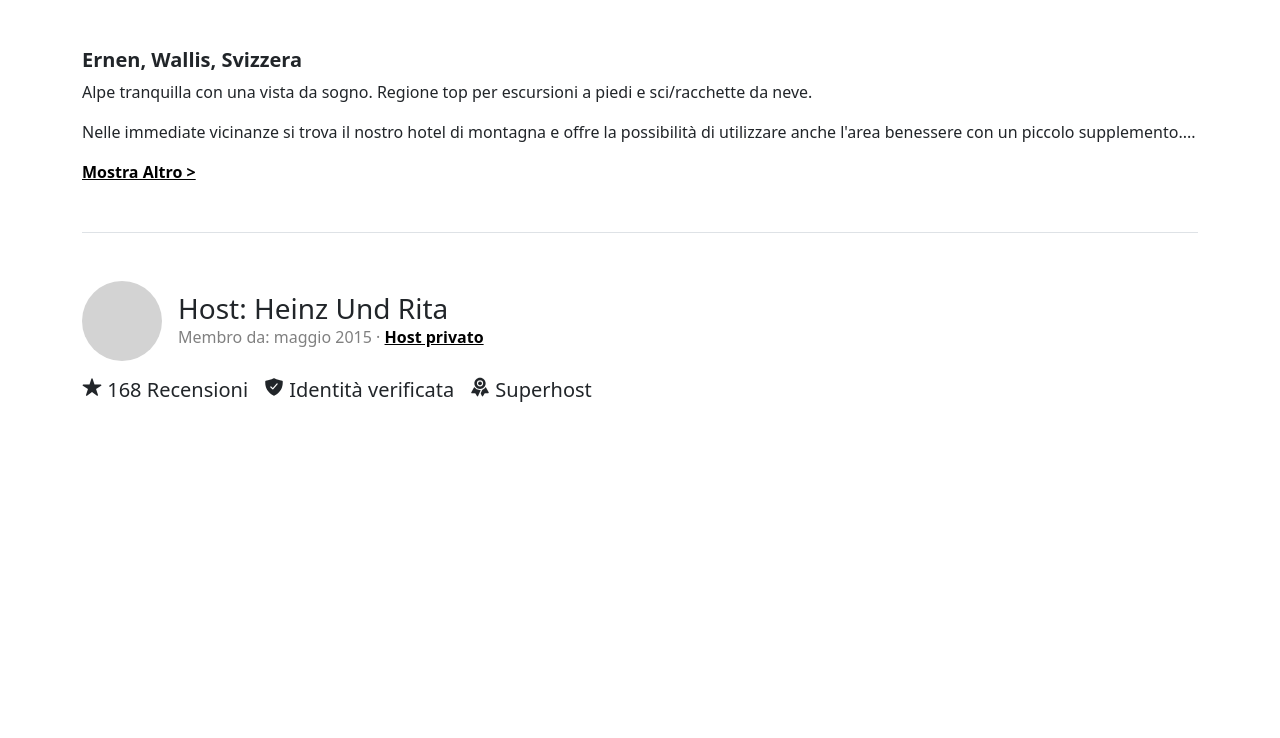
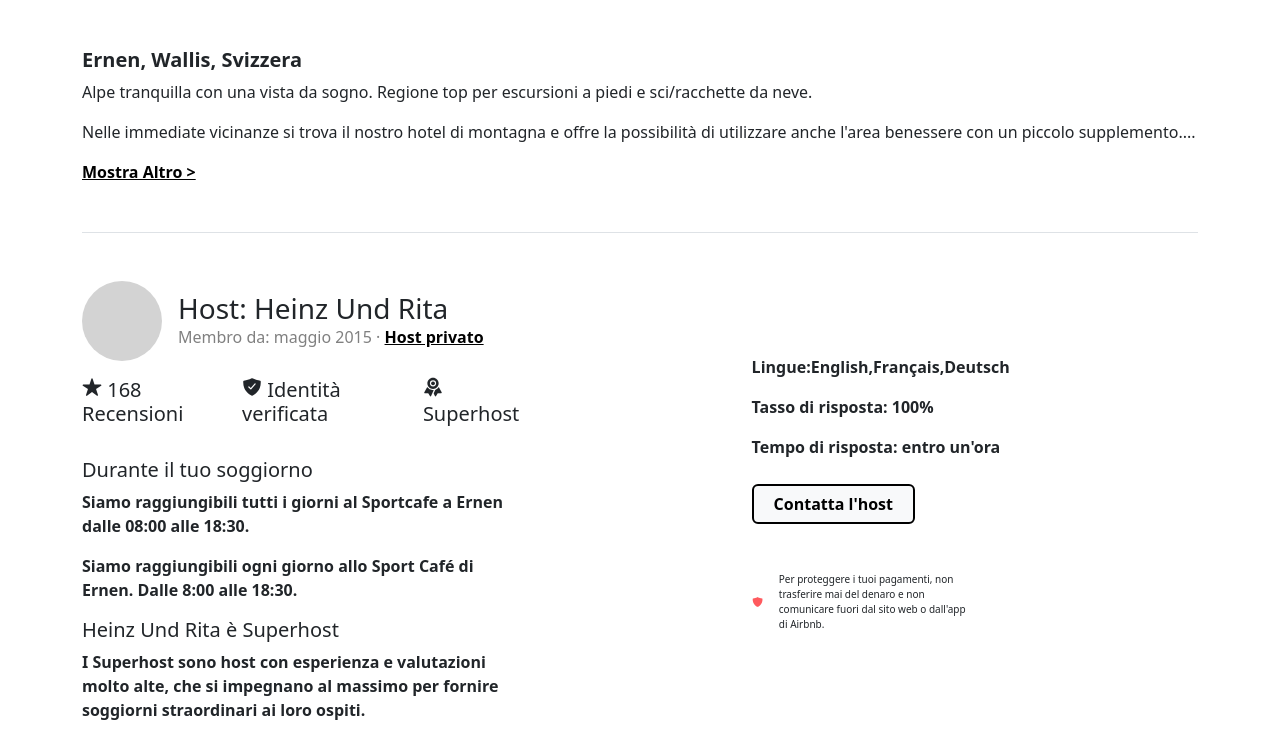
Before and after one commit to giulia1995/BuildWeek_2, a plain HTML site: page hoteldetail.html in a window 1280 px wide. Shown: the part 4088-4826 px from the top of the page. Before the commit the page ends 4498 px from the top, so only its background shows below. Drawn offline with nearby package versions, Linux system fonts and the light colour scheme.

Commit message:
continuazione

```diff
--- a/hoteldetail.html
+++ b/hoteldetail.html
@@ -591,7 +591,10 @@ Chi ama l'atmosfera rustica di una baita alpina, al mattino il...
       <p>Nelle immediate vicinanze si trova il nostro hotel di montagna e offre la possibilità di utilizzare anche l'area benessere con un piccolo supplemento....</p>
       <a class="mostra" href="">Mostra Altro ></a>
     </div>
-    <div class="host mt-5 ">
+    <div class="d-flex justify-content-between">
+
+
+    <div class="host mt-5">
       <div class="d-flex justify-content-start align-items-center gap-3">
         <div class="cerchio2"></div>
         <div class="user">
@@ -603,10 +606,29 @@ Chi ama l'atmosfera rustica di una baita alpina, al mattino il...
         <h5><ion-icon name="star"></ion-icon> 168 Recensioni</h5>
         <h5><ion-icon name="shield-checkmark"></ion-icon> Identità verificata</h5>
         <h5><ion-icon name="ribbon"></ion-icon> Superhost</h5>
-
       </div>
+     <h5 class="mt-4">Durante il tuo soggiorno</h5>
+     <p class="hostplus">
+      Siamo raggiungibili tutti i giorni al Sportcafe a Ernen dalle 08:00 alle 18:30.</p>
+      <p class="hostplus">Siamo raggiungibili ogni giorno allo Sport Café di Ernen. Dalle 8:00 alle 18:30.</p>
+      <h5>Heinz Und Rita è Superhost</h5>
+      <p class="hostplus">I Superhost sono host con esperienza e valutazioni molto alte, che si impegnano al massimo per fornire soggiorni straordinari ai loro ospiti.</p>
 
     </div>
+    <div class="hostdx">
+      <p class="hostplus">Lingue:English,Français,Deutsch</p>
+      <p class="hostplus">Tasso di risposta: 100%</p>
+      <p class="hostplus">Tempo di risposta: entro un'ora</p>
+      <button type="button" class="btn btn-light">
+        Contatta l'host
+      </button>
+      <div class="sub-button d-flex align-items-center mt-5">
+        <ion-icon class="fs-2 pe-3 scudo" name="shield"></ion-icon>
+     <p class="mb-0">
+      Per proteggere i tuoi pagamenti, non trasferire mai del denaro e non comunicare fuori dal sito web o dall'app di Airbnb.</p>
+    </div>
+    </div>
+  </div>
     </div>
 
     <script
--- a/styledetails.css
+++ b/styledetails.css
@@ -161,7 +161,32 @@ h6.taglio{
 .ernen{
     font-weight: bold !important;
 }
+.host{
+    width: 40%;
+}
 .host a{
     text-decoration: underline !important;
     font-weight: bold;
 }
+.hostplus{
+    font-weight: bolder;
+}
+.hostdx{
+    width: 40%;
+    margin-top: 11%;
+}
+.hostdx button{
+    border: 2px black solid !important;
+    margin-top: 2%;
+    font-weight: bolder !important;
+    padding-inline: 20px !important;
+}
+.scudo{
+    color: #FF5A5E !important ;
+}
+.sub-button{
+    width: 50%;
+}
+.sub-button p{
+font-size: x-small !important;
+}
```
